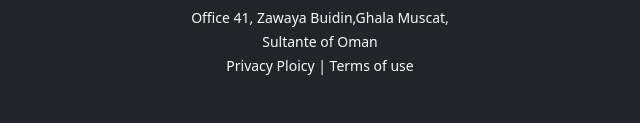
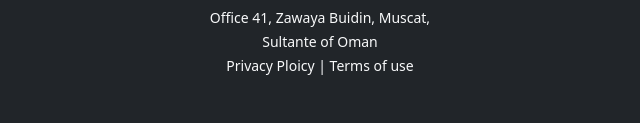
Before and after one commit to nazmu957/SkillUp, a plain HTML site: page index.html in a window 1280 px wide. Shown: the part 3015-3138 px from the top of the page, 320-960 px from the left. Drawn offline with nearby package versions, Linux system fonts and the light colour scheme.

Commit message:
All part are ok

```diff
--- a/index.html
+++ b/index.html
@@ -448,7 +448,7 @@ The HTML semantics refers to the tags that provide meaning to an HTML page rathe
              <section class="container-fluid bg-dark ">
                    <div class="text-light text-center pb-5 pt-5">
                          <h1 class="pt-5 ">Skill Up</h1>
-                    <small>Office 41, Zawaya Buidin,Ghala Muscat, <br> Sultante of Oman <br> Privacy Ploicy | Terms of use </small>
+                    <small>Office 41, Zawaya Buidin, Muscat, <br> Sultante of Oman <br> Privacy Ploicy | Terms of use </small>
                    </div>
                    <div class="d-flex justify-content-center  ">
                        <i class="fa-brands fa-facebook-f bg-light mx-2 "></i>
```
